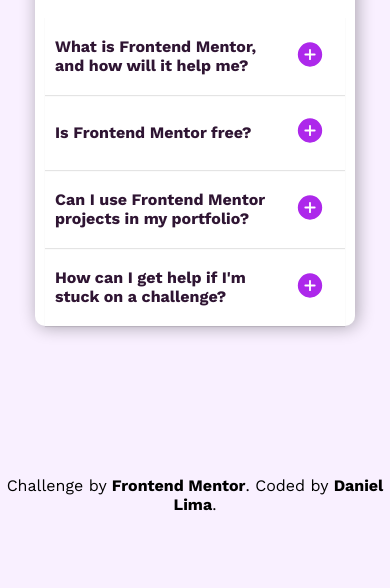
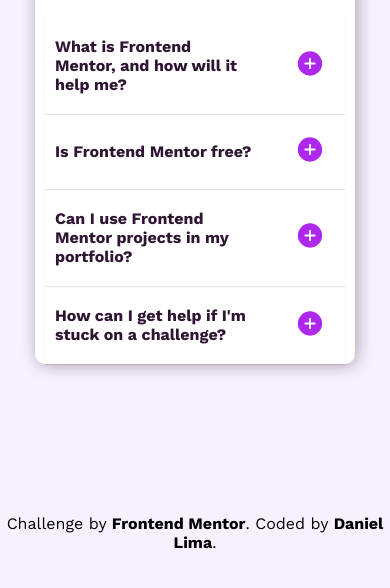
Before and after one commit to daniellimabar/projeto-faq, a plain HTML site: page index.html in a window 390 px wide. Shown: the part 238-826 px from the top of the page. Drawn offline with Linux system fonts and the light colour scheme.

Commit message:
atualizando configurações do media query

```diff
--- a/assets/media-query.css
+++ b/assets/media-query.css
@@ -6,10 +6,11 @@
     }
 
     div > p.textQ{
-        padding-right: 30px;
+        padding-right: 10px;
+        width: 200px;
     }
 
     div.questions{
-        flex-wrap: nowrap;
+        flex-wrap: wrap;
     }
 }
```
